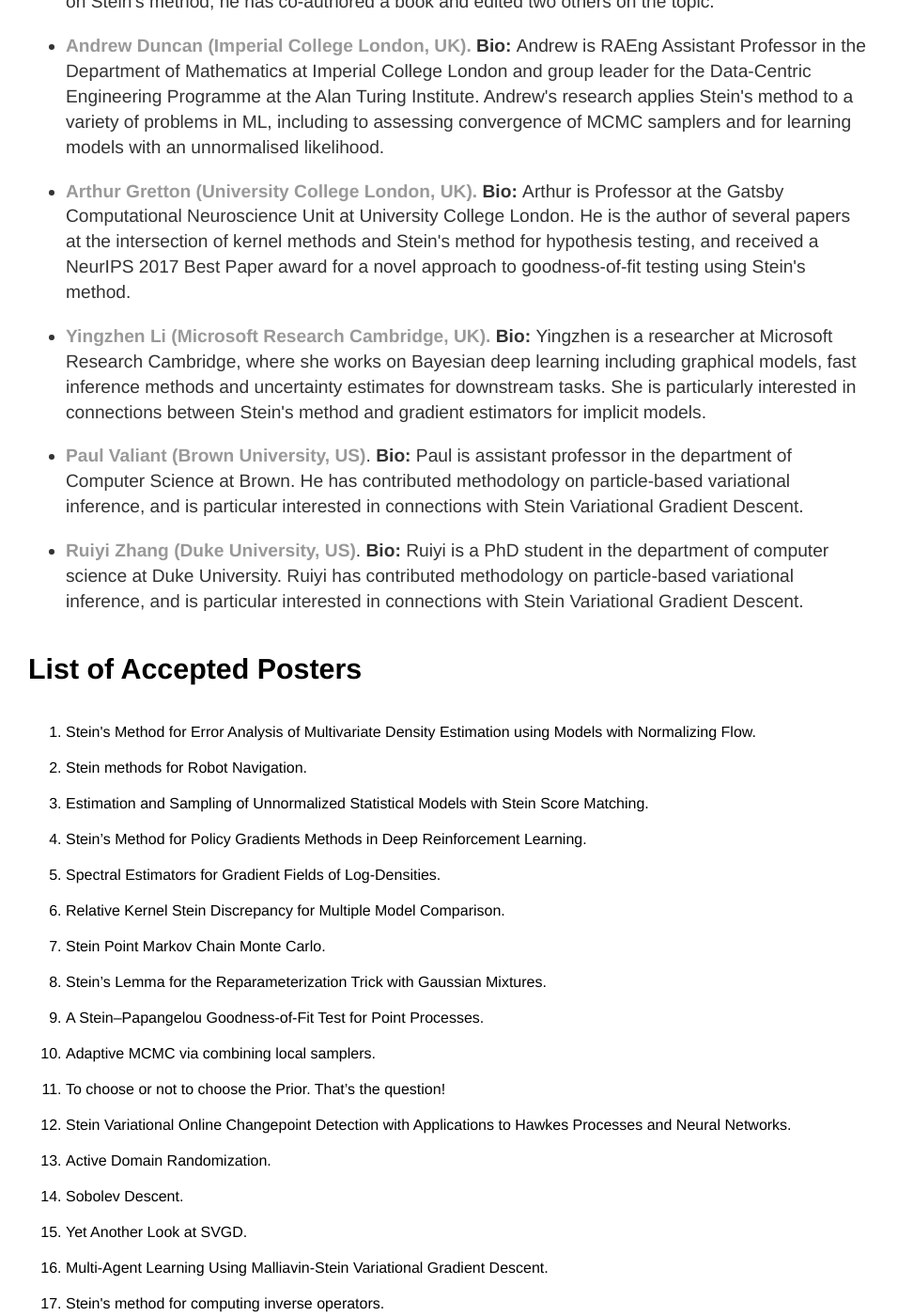
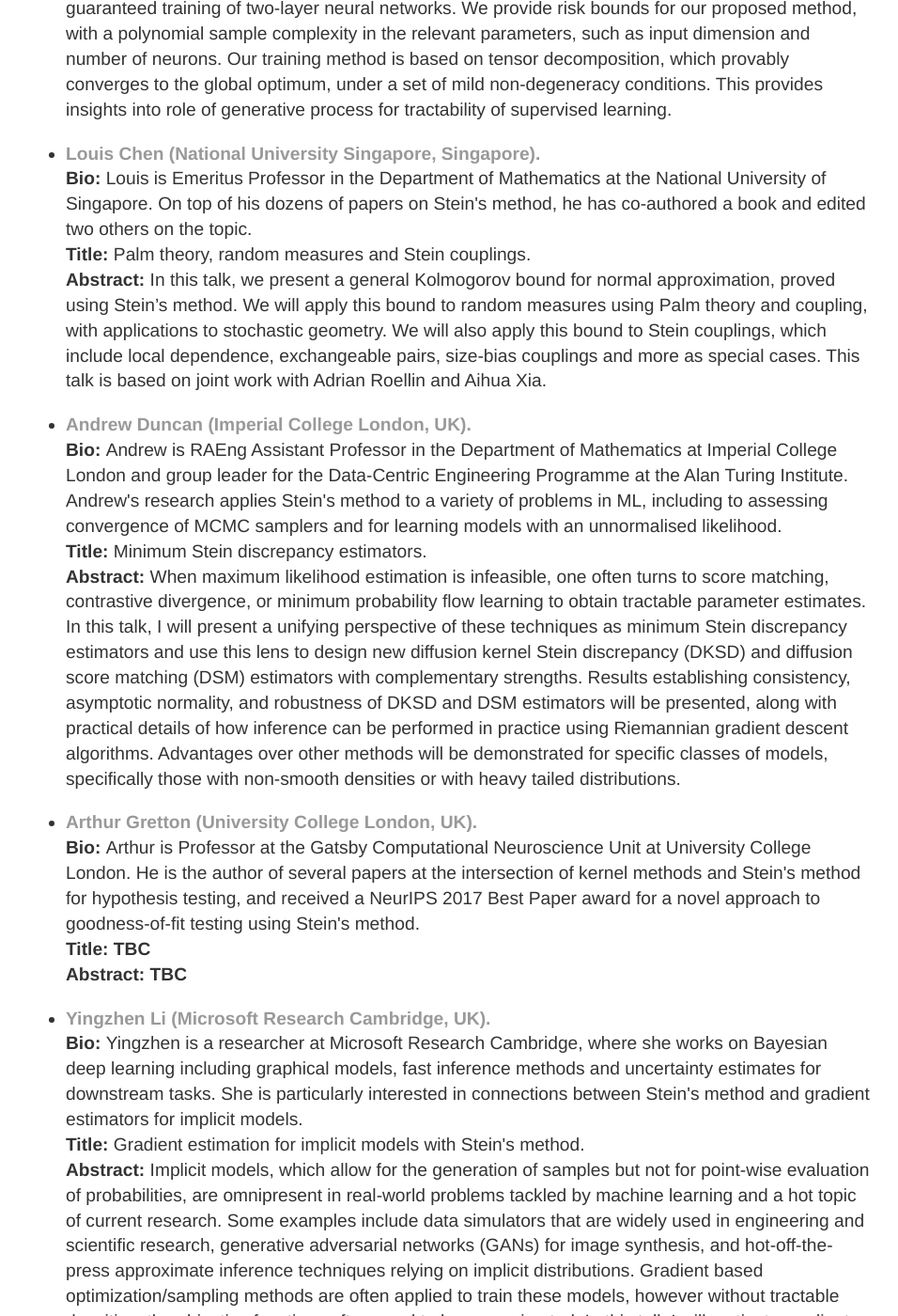
Before and after one commit to steinworkshop/steinworkshop.github.io, a Jekyll site: the page built from index.html, in a window 1280 px wide and 1400 px high, scrolled down 2176 px. Shown: the whole window at 94% size, without its empty margins (162-1118 px from the left). Built offline with Jekyll 4.4.1, drawn with Linux system fonts in a browser that asks for light colours; some of the changed text lies outside the part shown.

Commit message:
abstract

```diff
--- a/index.html
+++ b/index.html
@@ -56,39 +56,72 @@ title: ICML Workshop on Stein's Method
 
 		<li> <strong><a href="http://tensorlab.cms.caltech.edu/users/anima/"> Anima Anandkumar (California Institute of Technology, US).</a></strong> <br/>
 
-			<strong> Bio: </strong> Anima is Bren Professor in the Department of Computing and Mathematical Sciences at the California Institute of Technology and Director of Machine Learning Research at NVIDIA. She has several papers establishing connections between Stein's method and discriminative learning and tensor methods.
-		</li>
+			<strong> Bio: </strong> Anima is Bren Professor in the Department of Computing and Mathematical Sciences at the California Institute of Technology and Director of Machine Learning Research at NVIDIA. She has several papers establishing connections between Stein's method and discriminative learning and tensor methods. <br/>
 
-		<li> <strong><a href="http://www.math.nus.edu.sg/~lhychen/"> Louis Chen (National University Singapore, Singapore). </a></strong>
+			<strong> Title: </strong> Stein’s method for understanding optimization in neural networks. <br/>
 
-			<strong> Bio: </strong> . Louis is Emeritus Professor in the Department of Mathematics at the National University of Singapore. On top of his dozens of papers on Stein's method, he has co-authored a book and edited two others on the topic.
-		</li>
-
-		<li> <strong><a href="https://www.turing.ac.uk/people/researchers/andrew-duncan"> Andrew Duncan (Imperial College London, UK).</a></strong>
-
-			<strong> Bio: </strong> Andrew is RAEng Assistant Professor in the Department of Mathematics at Imperial College London and group leader for the Data-Centric Engineering Programme at the Alan Turing Institute. Andrew's research applies Stein's method to a variety of problems in ML, including to assessing convergence of MCMC samplers and for learning models with an unnormalised likelihood.
+			<strong> Abstract: </strong> Training neural networks is a challenging non-convex optimization problem. Stein’s method provides a novel way to change optimization problem to a tensor decomposition problem for guaranteed training of two-layer neural networks. We provide risk bounds for our proposed method, with a polynomial sample complexity in the relevant parameters, such as input dimension and number of neurons. Our training method is based on tensor decomposition, which provably converges to the global optimum, under a set of mild non-degeneracy conditions. This provides insights into role of generative process for tractability of supervised learning. <br/>
 
 		</li>
 
-		<li> <strong><a href="http://www.gatsby.ucl.ac.uk/~gretton/"> Arthur Gretton (University College London, UK).</a></strong>
+		<li> <strong><a href="http://www.math.nus.edu.sg/~lhychen/"> Louis Chen (National University Singapore, Singapore). </a></strong> <br/>
 
-			<strong> Bio: </strong> Arthur is Professor at the Gatsby Computational Neuroscience Unit at University College London. He is the author of several papers at the intersection of kernel methods and Stein's method for hypothesis testing, and received a NeurIPS 2017 Best Paper award for a novel approach to goodness-of-fit testing using Stein's method.
+			<strong> Bio: </strong> Louis is Emeritus Professor in the Department of Mathematics at the National University of Singapore. On top of his dozens of papers on Stein's method, he has co-authored a book and edited two others on the topic. <br/>
+
+			<strong> Title: </strong> Palm theory, random measures and Stein couplings. <br/>
+
+			<strong> Abstract: </strong> In this talk, we present a general Kolmogorov bound for normal approximation, proved using Stein’s method. We will apply this bound to random measures using Palm theory and coupling, with applications to stochastic geometry. We will also apply this bound to Stein couplings, which include local dependence, exchangeable pairs, size-bias couplings and more as special cases. This talk is based on joint work with Adrian Roellin and Aihua Xia. <br/>
 
 		</li>
 
-		<li> <strong><a href="http://yingzhenli.net/home/en/"> Yingzhen Li (Microsoft Research Cambridge, UK).</a></strong>
+		<li> <strong><a href="https://www.turing.ac.uk/people/researchers/andrew-duncan"> Andrew Duncan (Imperial College London, UK).</a></strong> <br/>
 
-			<strong> Bio: </strong> Yingzhen is a researcher at Microsoft Research Cambridge, where she works on Bayesian deep learning including graphical models, fast inference methods and uncertainty estimates for downstream tasks. She is particularly interested in connections between Stein's method and gradient estimators for implicit models.
+			<strong> Bio: </strong> Andrew is RAEng Assistant Professor in the Department of Mathematics at Imperial College London and group leader for the Data-Centric Engineering Programme at the Alan Turing Institute. Andrew's research applies Stein's method to a variety of problems in ML, including to assessing convergence of MCMC samplers and for learning models with an unnormalised likelihood. <br/>
+
+			<strong> Title: </strong> Minimum Stein discrepancy estimators. <br/>
+
+			<strong> Abstract: </strong> When maximum likelihood estimation is infeasible, one often turns to score matching, contrastive divergence, or minimum probability flow learning to obtain tractable parameter estimates. In this talk, I will present a unifying perspective of these techniques as minimum Stein discrepancy estimators and use this lens to design new diffusion kernel Stein discrepancy (DKSD) and diffusion score matching (DSM) estimators with complementary strengths.  Results establishing consistency, asymptotic normality, and robustness of DKSD and DSM estimators will be presented, along with practical details of how inference can be performed in practice using Riemannian gradient descent algorithms. Advantages over other methods will be demonstrated for specific classes of models, specifically those with non-smooth densities or with heavy tailed distributions. <br/>
+
 		</li>
 
-		<li> <strong><a href="http://cs.brown.edu/~pvaliant/"> Paul Valiant (Brown University, US)</a></strong>.
+		<li> <strong><a href="http://www.gatsby.ucl.ac.uk/~gretton/"> Arthur Gretton (University College London, UK).</a></strong> <br/>
 
-			<strong> Bio: </strong> Paul is assistant professor in the department of Computer Science at Brown. He has contributed methodology on particle-based variational inference, and is particular interested in connections with Stein Variational Gradient Descent.
+			<strong> Bio: </strong> Arthur is Professor at the Gatsby Computational Neuroscience Unit at University College London. He is the author of several papers at the intersection of kernel methods and Stein's method for hypothesis testing, and received a NeurIPS 2017 Best Paper award for a novel approach to goodness-of-fit testing using Stein's method. <br/>
+
+			<strong> Title: TBC </strong> <br/>
+
+			<strong> Abstract: TBC </strong> <br/>
+
 		</li>
 
-		<li> <strong><a href="https://users.cs.duke.edu/~ryzhang/"> Ruiyi Zhang (Duke University, US)</a></strong>.
+		<li> <strong><a href="http://yingzhenli.net/home/en/"> Yingzhen Li (Microsoft Research Cambridge, UK).</a></strong> <br/>
 
-			<strong> Bio: </strong>  Ruiyi is a PhD student in the department of computer science at Duke University. Ruiyi has contributed methodology on particle-based variational inference, and is particular interested in connections with Stein Variational Gradient Descent.
+			<strong> Bio: </strong> Yingzhen is a researcher at Microsoft Research Cambridge, where she works on Bayesian deep learning including graphical models, fast inference methods and uncertainty estimates for downstream tasks. She is particularly interested in connections between Stein's method and gradient estimators for implicit models. <br/>
+
+			<strong> Title: </strong> Gradient estimation for implicit models with Stein's method. <br/>
+
+			<strong> Abstract: </strong> Implicit models, which allow for the generation of samples but not for point-wise evaluation of probabilities, are omnipresent in real-world problems tackled by machine learning and a hot topic of current research. Some examples include data simulators that are widely used in engineering and scientific research, generative adversarial networks (GANs) for image synthesis, and hot-off-the-press approximate inference techniques relying on implicit distributions. Gradient based optimization/sampling methods are often applied to train these models, however without tractable densities, the objective functions often need to be approximated. In this talk I will motivate gradient estimation as another approximation approach for training implicit models and perform Monte Carlo based approximate inference. Based on this view, I will then present the Stein gradient estimator which estimates the score function of an implicit model density. I will discuss connections of this approach to score matching, kernel methods, denoising auto-encoders, etc., and show application cases including entropy regularization for GANs, and meta-learning for stochastic gradient MCMC algorithms.<br/>
+
+		</li>
+
+		<li> <strong><a href="http://cs.brown.edu/~pvaliant/"> Paul Valiant (Brown University, US).</a></strong> <br/>
+
+			<strong> Bio: </strong> Paul is assistant professor in the department of Computer Science at Brown. He has contributed methodology on particle-based variational inference, and is particular interested in connections with Stein Variational Gradient Descent. <br/>
+
+			<strong> Title: </strong> TBC <br/>
+
+			<strong> Abstract: </strong> TBC <br/>
+
+		</li>
+
+		<li> <strong><a href="https://users.cs.duke.edu/~ryzhang/"> Ruiyi Zhang (Duke University, US).</a></strong> <br/>
+
+			<strong> Bio: </strong>  Ruiyi is a PhD student in the department of computer science at Duke University. Ruiyi has contributed methodology on particle-based variational inference, and is particular interested in connections with Stein Variational Gradient Descent. <br/>
+
+			<strong> Title: </strong> On Wasserstein Gradient Flows and Particle-Based Variational Inference <br/>
+
+			<strong> Abstract: </strong> Particle-based variational inference methods (ParVIs), such as models associated with Stein variational gradient descent, have gained attention in the Bayesian inference literature, for their capacity to yield flexible and accurate approximations. We explore ParVIs from the perspective of Wasserstein gradient flows, and make both theoretical and practical contributions. We unify various finite-particle approximations that existing ParVIs use, and recognize that the approximation is essentially a compulsory smoothing treatment, in either of two equivalent forms. This novel understanding reveals the assumptions and relations of existing ParVIs, and also inspires new ParVIs. We propose an acceleration framework and a principled bandwidth-selection method for general ParVIs; these are based on the developed theory and leverage the geometry of the Wasserstein space. Experimental results show the improved convergence by the acceleration framework and enhanced sample accuracy by the bandwidth-selection method. <br/>
+
 		</li>
 
 
```
